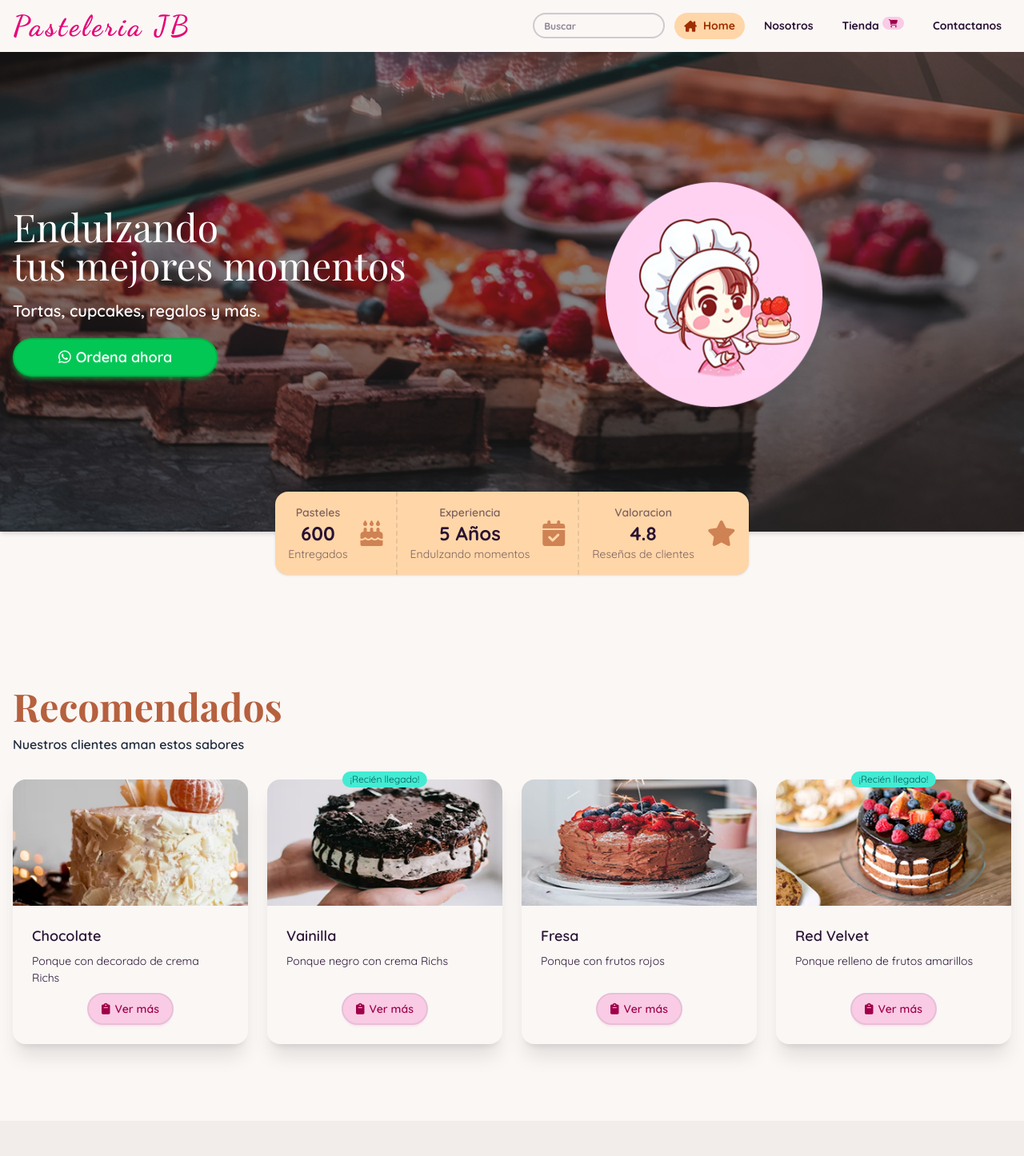
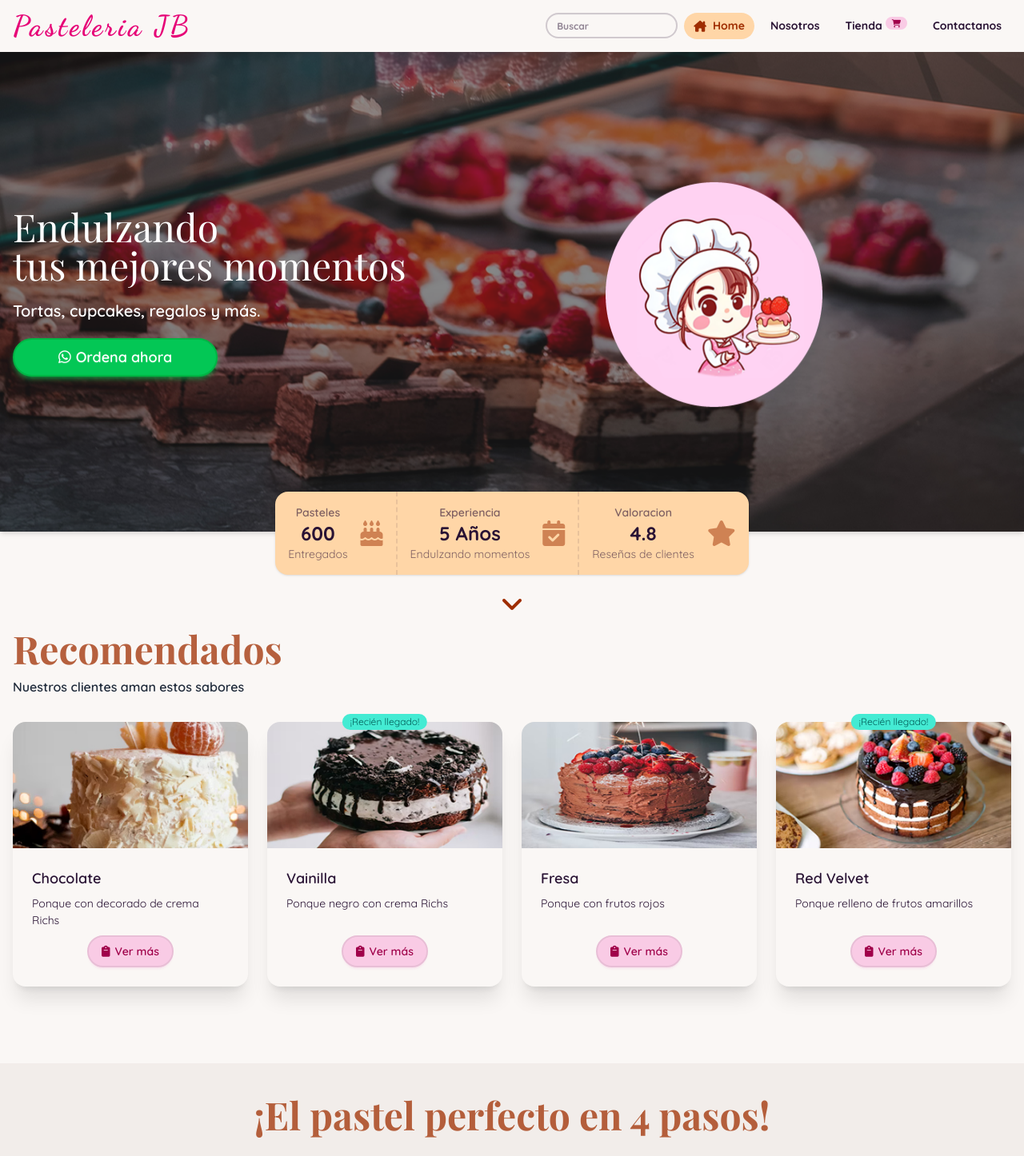
Before and after one commit to juandavyc/angular-19-cakes-shop, an Angular app: page / in a window 1280 px wide. Shown: the top 1446 px of the page at 80% size. Built offline with nearby package versions, Linux system fonts and the light colour scheme; a web font is replaced by a local one.

Commit message:
fix stats container

```diff
--- a/src/app/features/home/components/hero/hero.component.css
+++ b/src/app/features/home/components/hero/hero.component.css
@@ -1,6 +1,3 @@
-:host {
-  display: block;
-}
 @keyframes softBounce {
   0%, 100% { transform: translateY(0); }
   50% { transform: translateY(-3px); } /* Rebote más pequeño */
--- a/src/app/features/home/components/hero/hero.component.html
+++ b/src/app/features/home/components/hero/hero.component.html
@@ -1,4 +1,4 @@
-<div class="hero min-h-[60vh] sm:min-h-[75vh] shadow-md" [style]="background">
+<div class="hero min-h-[75vh] shadow-md" [style]="background">
   <div class="hero-overlay "></div>
   <div class="container text-white flex flex-col lg:flex-row-reverse justify-between items-center gap-10">
     <div class="flex justify-center xs:justify-end flex-1">
--- a/src/app/features/home/components/recommended/recommended.component.html
+++ b/src/app/features/home/components/recommended/recommended.component.html
@@ -1,11 +1,4 @@
 <div class="container py-10 flex flex-col gap-5">
-    <div class="flex flex-col gap-3 sm:justify-normal justify-center mb-4"
-      data-aos="fade-right"
-      data-aos-offset="100"
-      data-aos-duration="500">
-      <h2 class="text-3xl font-bold text-accent-content/75"></h2>
-      <p class="text-gray-800 font-semibold"></p>
-    </div>
     <hero-title [title]="title" [subtitle]="subtitle" />
     <div class="grid sm:gap-6 gap-10 sm:grid-cols-2 lg:grid-cols-4 justify-center">
       @for (recommended of recommendedList; track $index; let i = $index;) {
--- a/src/app/features/home/components/stats/stats.component.html
+++ b/src/app/features/home/components/stats/stats.component.html
@@ -1,4 +1,4 @@
-<section class="relative sm:-mt-[90px] -mt-[80px] py-10 ">
+<section class="relative sm:-mt-[70px] -mt-[30px] py-5">
   <div class="mx-2 flex justify-center">
     <div class="stats stats-horizontal shadow bg-accent">
       @for (stat of stats; track $index) {
--- a/src/app/features/home/home.component.html
+++ b/src/app/features/home/home.component.html
@@ -1,8 +1,11 @@
 <div class="relative">
   <hero />
   <stats />
+  <div class="flex justify-center text-accent-content">
+    <i class="fa-solid fa-angle-down fa-2x"></i>
+  </div>
 </div>
-<recommended class="py-10" />
+<recommended class="pb-10" />
 
 <perfect class="py-10" />
 
--- a/src/app/shared/components/navbar/navbar.component.html
+++ b/src/app/shared/components/navbar/navbar.component.html
@@ -3,7 +3,7 @@
     <h1 class="sm:text-4xl text-xl font-extrabold text-pink-600 text-outline-pink tracking-widest" >Pasteleria JB</h1>
   </div>
   <div class="hidden flex-none lg:block">
-    <ul class="menu menu-horizontal gap-3 font-bold">
+    <ul class="menu menu-horizontal gap-2 font-bold">
       <li>
         <input type="text" class="input input-sm" placeholder="Buscar">
       </li>
```
